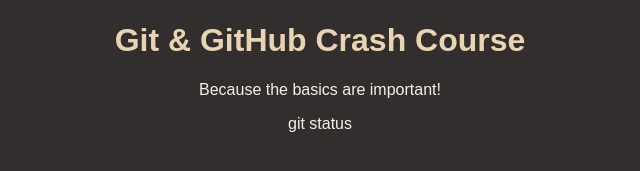
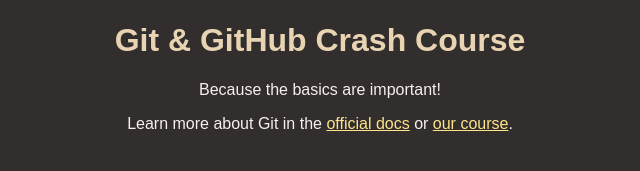
Before and after one commit to mrfreddie04/github-crash-course-, a plain HTML site: page index.html in a window 1280 px wide. Shown: the part 147-318 px from the top of the page, without its empty margins (320-960 px from the left). Drawn offline with Linux system fonts and the light colour scheme.

Commit message:
Add links and restructure page

```diff
--- a/index.html
+++ b/index.html
@@ -5,12 +5,20 @@
     <meta http-equiv="X-UA-Compatible" content="IE=edge" />
     <meta name="viewport" content="width=device-width, initial-scale=1.0" />
     <title>Git & GitHub Crash Course</title>
-    <link rel="stylesheet" href="styles.css">
+    <link rel="stylesheet" href="styles.css" />
   </head>
   <body>
-    <img id="logo" src="logo.png" alt="A logo that contains the word 'Git'" />
-    <h1>Git & GitHub Crash Course</h1>
-    <p>Because the basics are important!</p>
+    <header>
+      <img id="logo" src="logo.png" alt="A logo that contains the word 'Git'" />
+      <h1>Git & GitHub Crash Course</h1>
+    </header>
+    <main>
+      <p>Because the basics are important!</p>
+      <p>
+        Learn more about Git in the
+        <a href="https://git-scm.com/book/en/v2">official docs</a> or
+        <a href="https://acad.link/git">our course</a>.
+      </p>
+    </main>
   </body>
 </html>
-git status
--- a/styles.css
+++ b/styles.css
@@ -19,3 +19,7 @@ body {
 h1 {
   color: #e8d4b2;
 }
+
+a {
+  color: #fee389;
+}
```
